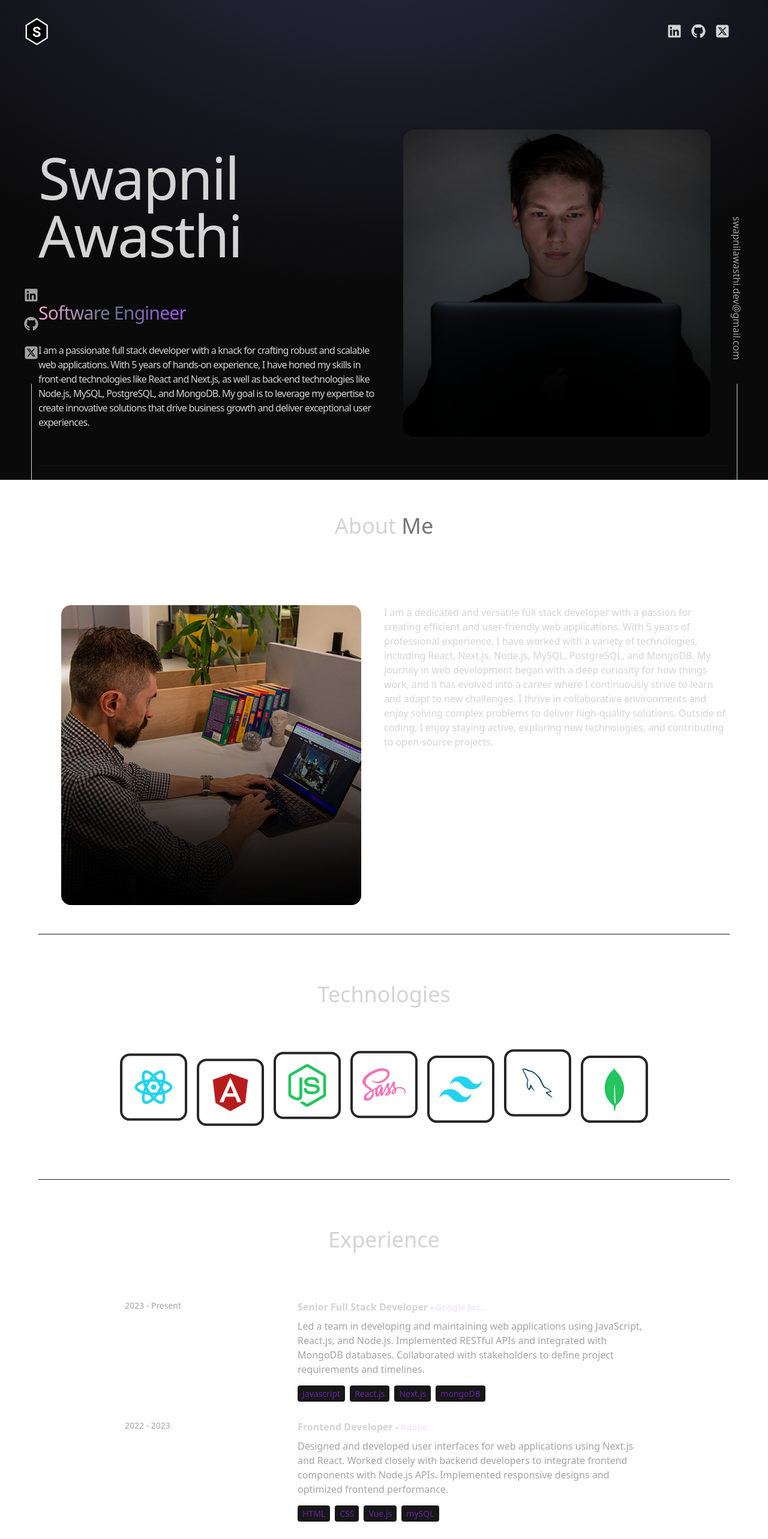
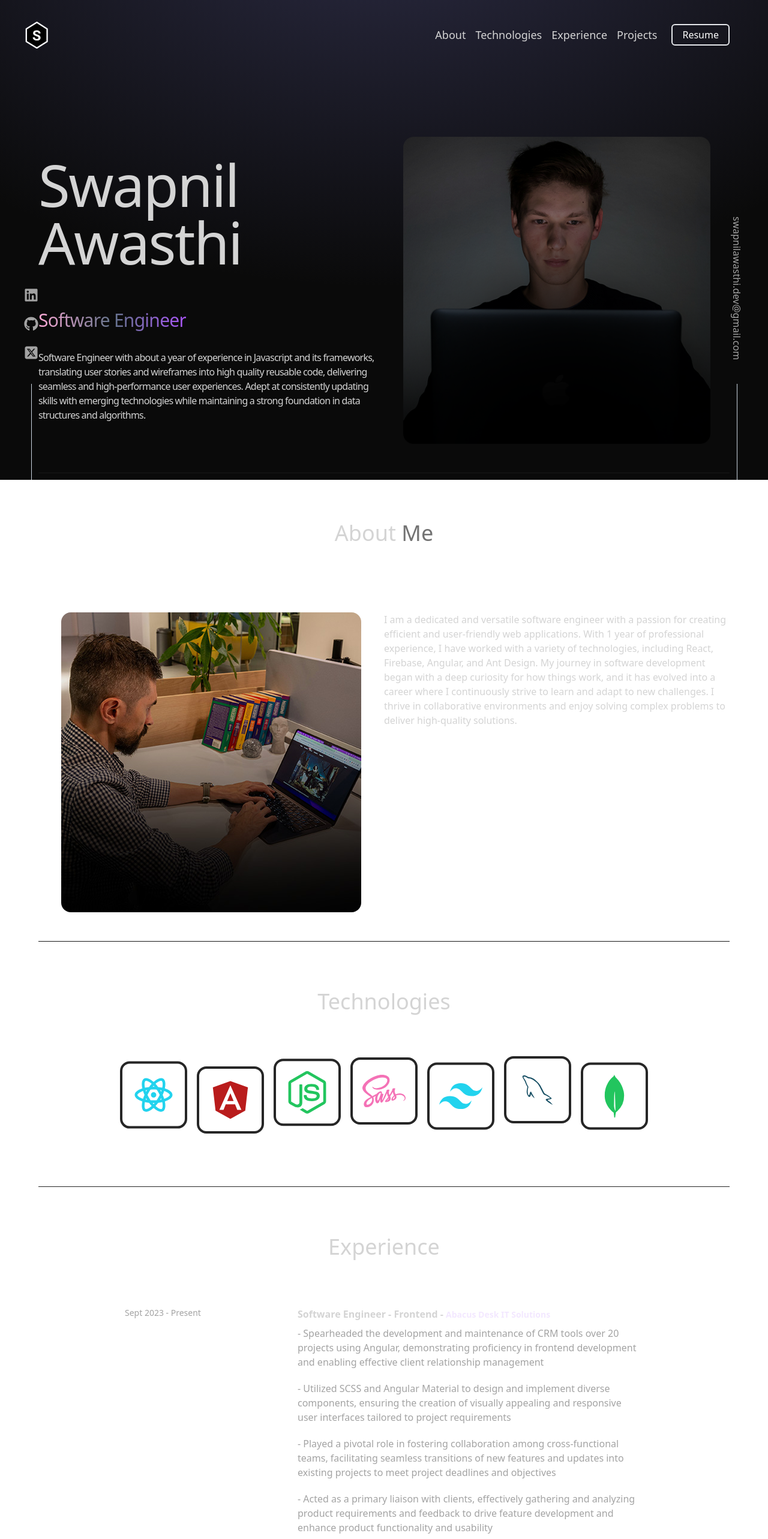
Before and after one commit to swapnilawasthi-dev/dev-porfolio, a React (Vite) app: page / in a window 1280 px wide. Shown: the top 2566 px of the page at 60% size. Built offline with nearby package versions, Linux system fonts and the light colour scheme.

Commit message:
Content changes

```diff
--- a/package.json
+++ b/package.json
@@ -13,7 +13,8 @@
     "framer-motion": "^11.0.24",
     "react": "^18.2.0",
     "react-dom": "^18.2.0",
-    "react-icons": "^5.0.1"
+    "react-icons": "^5.0.1",
+    "react-typed": "^2.0.12"
   },
   "devDependencies": {
     "@types/react": "^18.2.66",
--- a/src/components/About.jsx
+++ b/src/components/About.jsx
@@ -4,38 +4,37 @@ import { motion } from "framer-motion";
 
 const About = () => {
   return (
-    <div className='border-b border-neutral-900 pb-4'>
-        <h1 className='my-20 text-center text-4xl'>
+    <div id="about" className="border-b border-neutral-900 pb-4">
+      <h1 className="my-20 text-center text-4xl">
         About
-            <span className='text-neutral-500'> Me</span>
+        <span className="text-neutral-500"> Me</span>
       </h1>
-        <div className='flex flex-wrap '>
+      <div className="flex flex-wrap ">
         <motion.div
-                whileInView={{opacity: 1, x: 0}}
-                initial={{opacity:0, x:-100}}
-                transition={{duration: 0.5}}
-                className='w-full lg:w-1/2 lg:p-8'
+          whileInView={{ opacity: 1, x: 0 }}
+          viewport={{ once: true }}
+          initial={{ opacity: 0, x: -100 }}
+          transition={{ duration: 0.5 }}
+          className="w-full lg:w-1/2 lg:p-8"
         >
-                <div className='flex justify-center items-center'>
-                    <img  className="rounded-2xl" src={aboutImg} alt="about me"/>
+          <div className="flex justify-center items-center">
+            <img className="rounded-2xl" src={aboutImg} alt="about me" />
           </div>
         </motion.div>
         <motion.div
-                whileInView={{opacity: 1, x: 0}}
-                initial={{opacity:0, x:100}}
-                transition={{duration: 0.5}}
+          whileInView={{ opacity: 1, x: 0 }}
+          viewport={{ once: true }}
+          initial={{ opacity: 0, x: 100 }}
+          transition={{ duration: 0.5 }}
           className="w-full lg:w-1/2"
-
         >
           <div className="flex justify-center lg:justify-start">
             <p className="my-2 max-w-xl py-6">{ABOUT_TEXT}</p>
           </div>
-
         </motion.div>
       </div>
+    </div>
+  );
+};
 
-    </div>
-  )
-}
-
-export default About
+export default About;
--- a/src/components/Experience.jsx
+++ b/src/components/Experience.jsx
@@ -1,13 +1,14 @@
-import { EXPERIENCES } from "../constants"
+import { EXPERIENCES } from "../constants";
 import { motion } from "framer-motion";
 
 const Experience = () => {
   return (
-    <div className="border-b border-neutral-900 pb-4">
+    <div id="experience" className="border-b border-neutral-900 pb-4">
       <motion.h1
-        whileInView={{opacity: 1, y: 0}}
-        initial={{opacity: 0, y:-100}}
-        transition={{duration: 0.5}}
+        whileInView={{ opacity: 1, y: 0 }}
+        viewport={{ once: true }}
+        initial={{ opacity: 0, y: -100 }}
+        transition={{ duration: 0.5 }}
         className="my-20 text-center text-4xl"
       >
         Experience
@@ -16,25 +17,37 @@ const Experience = () => {
         {EXPERIENCES.map((experience, index) => (
           <div key={index} className="mb-8 flex flex-wrap lg:justify-center">
             <motion.div
-                    whileInView={{opacity: 1, x: 0}}
-                    initial={{opacity: 0, x: -100}}
-                    transition={{duration: 1}}
+              whileInView={{ opacity: 1, x: 0 }}
+              viewport={{ once: true }}
+              initial={{ opacity: 0, x: -100 }}
+              transition={{ duration: 1 }}
               className="w-full lg:w-1/4"
             >
               <p className="mb-2 text-sm text-neutral-400">{experience.year}</p>
             </motion.div>
             <motion.div
-                    whileInView={{opacity: 1, x: 0}}
-                    initial={{opacity: 0, x: 100}}
-                    transition={{duration: 1}}
+              whileInView={{ opacity: 1, x: 0 }}
+              viewport={{ once: true }}
+              initial={{ opacity: 0, x: 100 }}
+              transition={{ duration: 1 }}
               className="w-full max-w-xl lg:w-3/4"
             >
-                    <h6 className="mb-2 font-semibold">{experience.role} -{" "}
-                        <span className="text-sm text-purple-100">{experience.company}</span>
+              <h6 className="mb-2 font-semibold">
+                {experience.role} -{" "}
+                <span className="text-sm text-purple-100">
+                  {experience.company}
+                </span>
               </h6>
-                    <p className="mb-4 text-neutral-400">{experience.description}</p>
+              <ul className="mb-4 text-neutral-400">
+                {experience.description.map((point) => (
+                  <li className=" mb-5">- {point}</li>
+                ))}
+              </ul>
               {experience.technologies.map((tech, index) => (
-                        <span key={index} className="mr-2 mt-4 rounded bg-neutral-900 px-2 py-1 text-sm font-medium text-purple-800">
+                <span
+                  key={index}
+                  className="mr-2 mt-4 rounded bg-neutral-900 px-2 py-1 text-sm font-medium text-purple-800"
+                >
                   {tech}
                 </span>
               ))}
@@ -43,7 +56,7 @@ const Experience = () => {
         ))}
       </div>
     </div>
-  )
-}
+  );
+};
 
-export default Experience
+export default Experience;
--- a/src/components/Hero.jsx
+++ b/src/components/Hero.jsx
@@ -1,35 +1,40 @@
-import {HERO_CONTENT} from "../constants";
+import { HERO_CONTENT } from "../constants";
 import { motion } from "framer-motion";
-import profilePic from "../assets/kevinRushProfile.png"
+import profilePic from "../assets/kevinRushProfile.png";
 
 const container = (delay) => ({
-    hidden: {x: -100, opacity: 0},
+  hidden: { x: -100, opacity: 0 },
   visible: {
     x: 0,
     opacity: 1,
-        transition: {duration: 0.5, delay: delay}
-    }
-})
+    transition: { duration: 0.5, delay: delay },
+  },
+});
 
 const Hero = () => {
   return (
     <div className="border-b border-neutral-900 pb-4 lg:mmb-35">
-        <div className='flex flex-wrap'>
-            <div className='w-full lg:w-1/2'>
-                <div className='flex flex-col items-center lg:items-start'>
+      <div className="flex flex-wrap">
+        <div className="w-full lg:w-1/2">
+          <div className="flex flex-col items-center lg:items-start">
             <motion.h1
               variants={container(0)}
               initial="hidden"
               animate="visible"
-                        className='pb-16 text-6xl font-thin tracking-tight lg:mt-16 lg:text-8xl'>Swapnil Awasthi</motion.h1>
-                    <motion.span variants={container(0.5)}
+              className="pb-16 text-6xl font-thin tracking-tight lg:mt-16 lg:text-8xl"
+            >
+              Swapnil Awasthi
+            </motion.h1>
+            <motion.span
+              variants={container(0.5)}
               initial="hidden"
               animate="visible"
-                        className='bg-gradient-to-r from-pink-300 via-slate-500 to-purple-500 bg-clip-text bg-clip-test text-3xl tracking-tight text-transparent'
+              className="bg-gradient-to-r from-pink-300 via-slate-500 to-purple-500 bg-clip-text bg-clip-test text-3xl tracking-tight text-transparent"
             >
               Software Engineer
             </motion.span>
-                    <motion.p variants={container(1)}
+            <motion.p
+              variants={container(1)}
               initial="hidden"
               animate="visible"
               className="my-2 max-w-xl py-6 font-light tracking-tighter"
@@ -41,18 +46,18 @@ const Hero = () => {
         <div className="w-full lg:w-1/2 lg:p-8">
           <div className="flex justify-center">
             <motion.img
-                        initial={{x:100, opacity: 0}}
-                        animate= {{x:0, opacity: 1}}
-                        transition={{duration: 1, delay: 1.2}}
+              initial={{ x: 100, opacity: 0 }}
+              animate={{ x: 0, opacity: 1 }}
+              transition={{ duration: 1, delay: 1.2 }}
               src={profilePic}
               alt="Swapnil Awasthi"
+              className=" "
             />
           </div>
         </div>
       </div>
+    </div>
+  );
+};
 
-    </div>
-  )
-}
-
-export default Hero
+export default Hero;
--- a/src/components/Navbar.jsx
+++ b/src/components/Navbar.jsx
@@ -1,24 +1,67 @@
 import logo from "../assets/logo.svg";
-import {FaLinkedin} from "react-icons/fa";
-import {FaGithub} from "react-icons/fa";
-import {FaSquareXTwitter} from "react-icons/fa6";
 
 const Navbar = () => {
   return (
     <nav className="mb-20 flex items-center justify-between py-2">
       <div className="flex flex-shrink-0 items-center">
-        <img className="mx-2 w-10" src={logo} alt="logo" />
+        <a href="/">
+          <img className="mx-2 w-10" src={logo} alt="logo" />
+        </a>
       </div>
       <div className="m-8 flex item-center justify-center gap-4 text-2xl">
-
-
-        <FaLinkedin/>
-        <FaGithub/>
-        <FaSquareXTwitter/>
+        <button
+          className=" hover:text-white text-lg"
+          onClick={() =>
+            document
+              .getElementById("about")
+              .scrollIntoView({ behavior: "smooth" })
+          }
+        >
+          About
+        </button>
+        <button
+          className=" hover:text-white text-lg"
+          onClick={() =>
+            document
+              .getElementById("technologies")
+              .scrollIntoView({ behavior: "smooth" })
+          }
+        >
+          Technologies
+        </button>
+        <button
+          className=" hover:text-white text-lg"
+          onClick={() =>
+            document
+              .getElementById("experience")
+              .scrollIntoView({ behavior: "smooth" })
+          }
+        >
+          Experience
+        </button>
+        <button
+          className=" hover:text-white text-lg"
+          onClick={() =>
+            document
+              .getElementById("projects")
+              .scrollIntoView({ behavior: "smooth" })
+          }
+        >
+          Projects
+        </button>
+        <button
+          className="text-white text-base ml-2 border-2 px-4 py-1 rounded-md hover:bg-[rgba(256,256,256,0.1)]"
+          onClick={() =>
+            document
+              .getElementById("projects")
+              .scrollIntoView({ behavior: "smooth" })
+          }
+        >
+          Resume
+        </button>
       </div>
     </nav>
-  )
-}
+  );
+};
 
-
-export default Navbar
+export default Navbar;
--- a/src/components/Projects.jsx
+++ b/src/components/Projects.jsx
@@ -1,50 +1,60 @@
-import React from 'react'
-import { PROJECTS } from '../constants'
+import React from "react";
+import { PROJECTS } from "../constants";
 import { motion } from "framer-motion";
 
 const Projects = () => {
   return (
-    <div className='border-b border-neutral-900 pb-4'>
+    <div id="projects" className="border-b border-neutral-900 pb-4">
       <motion.h1
-        whileInView={{opacity: 1, y: 0}}
-        initial={{opacity: 0, y:-100}}
-        transition={{duration: 0.5}}
-        className='my-20 text-center text-4xl'
+        whileInView={{ opacity: 1, y: 0 }}
+        viewport={{ once: true }}
+        initial={{ opacity: 0, y: -100 }}
+        transition={{ duration: 0.5 }}
+        className="my-20 text-center text-4xl"
       >
         Projects
       </motion.h1>
-      <div>{PROJECTS.map((project, index) => (
-        <div key={index} className='mb-8 flex flex-wrap lg:justify-center'>
+      <div>
+        {PROJECTS.map((project, index) => (
+          <div key={index} className="mb-8 flex flex-wrap lg:justify-center">
             <motion.div
-                whileInView={{opacity: 1, x: 0}}
-                initial={{opacity: 0, x:-100}}
-                transition={{duration: 0.5}}
-                className='w-full lg:w-1/4'
+              whileInView={{ opacity: 1, x: 0 }}
+              viewport={{ once: true }}
+              initial={{ opacity: 0, x: -100 }}
+              transition={{ duration: 0.5 }}
+              className="w-full lg:w-1/4"
             >
               <img
                 src={project.image}
                 width={150}
                 height={150}
                 alt={project.title}
-                    className='mb-6 rounded'
+                className="mb-6 rounded"
               />
             </motion.div>
             <motion.div
-                whileInView={{opacity: 1, x: 0}}
-                initial={{opacity: 0, x: 100}}
-                transition={{duration: 0.5}}
-                className='w-full max-w-xl lg:w-3/4'
+              whileInView={{ opacity: 1, x: 0 }}
+              viewport={{ once: true }}
+              initial={{ opacity: 0, x: 100 }}
+              transition={{ duration: 0.5 }}
+              className="w-full max-w-xl lg:w-3/4"
             >
-                <h6 className='mb-2 font-semibold'>{project.title}</h6>
-                <p className='mb-4 text-neutral-400'>{project.description}</p>
+              <h6 className="mb-2 font-semibold">{project.title}</h6>
+              <p className="mb-4 text-neutral-400">{project.description}</p>
               {project.technologies.map((tech, index) => (
-                    <span key={index} className='mr-2 rounded bg-neutral-900 px-2 py-1 text-sm font-medium text-purple-900'>{tech}</span>
+                <span
+                  key={index}
+                  className="mr-2 rounded bg-neutral-900 px-2 py-1 text-sm font-medium text-purple-900"
+                >
+                  {tech}
+                </span>
               ))}
             </motion.div>
           </div>
-      ))}</div>
+        ))}
       </div>
-  )
-}
+    </div>
+  );
+};
 
-export default Projects
+export default Projects;
--- a/src/components/Technologies.jsx
+++ b/src/components/Technologies.jsx
@@ -8,7 +8,7 @@ import { SiMongodb } from "react-icons/si";
 import { motion } from "framer-motion";
 
 const iconVariants = (duration) => ({
-    initial: {y: -10},
+  initial: { y: -10 },
   animate: {
     y: [10, -10],
     transition: {
@@ -16,25 +16,27 @@ const iconVariants = (duration) => ({
       ease: "linear",
       repeat: Infinity,
       repeatType: "reverse",
-        }
-    }
-})
+    },
+  },
+});
 
 const Technologies = () => {
   return (
-    <div className="border-b border-neutral-800 pb-24">
+    <div id="technologies" className="border-b border-neutral-800 pb-24">
       <motion.h1
-        whileInView={{opacity: 1, y: 0}}
-        initial={{opacity: 0, y:-100}}
-        transition={{duration: 1.5}}
+        whileInView={{ opacity: 1, y: 0 }}
+        initial={{ opacity: 0, y: -100 }}
+        viewport={{ once: true }}
+        transition={{ duration: 1.5 }}
         className="my-20 text-center text-4xl"
       >
         Technologies
       </motion.h1>
       <motion.div
-        whileInView={{opacity: 1, x: 0}}
-        initial={{opacity: 0, x:-100}}
-        transition={{duration: 1.5}}
+        whileInView={{ opacity: 1, x: 0 }}
+        initial={{ opacity: 0, x: -100 }}
+        transition={{ duration: 1.5 }}
+        viewport={{ once: true }}
         className="flex flex-wrap items-center justify-center gap-4"
       >
         <motion.div
@@ -95,7 +97,7 @@ const Technologies = () => {
         </motion.div>
       </motion.div>
     </div>
-  )
-}
+  );
+};
 
-export default Technologies
+export default Technologies;
--- a/src/constants/index.js
+++ b/src/constants/index.js
@@ -3,80 +3,73 @@ import project2 from "../assets/projects/project-2.jpg";
 import project3 from "../assets/projects/project-3.jpg";
 import project4 from "../assets/projects/project-4.jpg";
 
-export const HERO_CONTENT = `I am a passionate full stack developer with a knack for crafting robust and scalable web applications. With 5 years of hands-on experience, I have honed my skills in front-end technologies like React and Next.js, as well as back-end technologies like Node.js, MySQL, PostgreSQL, and MongoDB. My goal is to leverage my expertise to create innovative solutions that drive business growth and deliver exceptional user experiences.`;
-
-export const ABOUT_TEXT = `I am a dedicated and versatile full stack developer with a passion for creating efficient and user-friendly web applications. With 5 years of professional experience, I have worked with a variety of technologies, including React, Next.js, Node.js, MySQL, PostgreSQL, and MongoDB. My journey in web development began with a deep curiosity for how things work, and it has evolved into a career where I continuously strive to learn and adapt to new challenges. I thrive in collaborative environments and enjoy solving complex problems to deliver high-quality solutions. Outside of coding, I enjoy staying active, exploring new technologies, and contributing to open-source projects.`;
 
 export const EXPERIENCES = [
   {
-    year: "2023 - Present",
-    role: "Senior Full Stack Developer",
-    company: "Google Inc.",
-    description: `Led a team in developing and maintaining web applications using JavaScript, React.js, and Node.js. Implemented RESTful APIs and integrated with MongoDB databases. Collaborated with stakeholders to define project requirements and timelines.`,
-    technologies: ["Javascript", "React.js", "Next.js", "mongoDB"],
+    year: "Sept 2023 - Present",
+    role: "Software Engineer - Frontend",
+    company: "Abacus Desk IT Solutions",
+    description: [
+      `Spearheaded the development and maintenance of CRM tools over 20 projects using Angular, demonstrating proficiency in frontend development and enabling effective client relationship management`,
+      `Utilized SCSS and Angular Material to design and implement diverse components, ensuring the creation of visually appealing and responsive user interfaces tailored to project requirements`,
+      `Played a pivotal role in fostering collaboration among cross-functional teams, facilitating seamless transitions of new features and updates into existing projects to meet project deadlines and objectives`,
+      `Acted as a primary liaison with clients, effectively gathering and analyzing product requirements and feedback to drive feature development and enhance product functionality and usability`,
+      `Engineered a robust progress bar feature, empowering users to download extensive datasets in manageable chunks, thereby optimizing performance and user experience`,
+      `Led the successful migration of an application from Ionic to React Native, leveraging advanced skills in both frameworks to enhance app performance, scalability, and user engagement`,
+      `Developed and implemented user-engaging dashboards in React Native, delivering intuitive data visualization solutions that enhanced user interaction and facilitated data-driven decision-making`,
+      `Innovatively designed an Order module with integrated product recommendation capabilities, resulting in a notable 15% increase in the total amount per order through strategic upselling and personalized user experiences`,
+    ],
+    technologies: ["Angular", "SCSS", "Angular Material", "React Native", "Ionic"],
   },
   {
-    year: "2022 - 2023",
-    role: "Frontend Developer",
-    company: "Adobe",
-    description: `Designed and developed user interfaces for web applications using Next.js and React. Worked closely with backend developers to integrate frontend components with Node.js APIs. Implemented responsive designs and optimized frontend performance.`,
-    technologies: ["HTML", "CSS", "Vue.js", "mySQL"],
-  },
-  {
-    year: "2021 - 2022",
-    role: "Full Stack Developer",
-    company: "Facebook",
-    description: `Developed and maintained web applications using JavaScript, React.js, and Node.js. Designed and implemented RESTful APIs for data communication. Collaborated with cross-functional teams to deliver high-quality software products on schedule.`,
-    technologies: ["Python", "Svelte", "Three.js", "Postgres"],
-  },
-  {
-    year: "2020 - 2021",
-    role: "Software Engineer",
-    company: "Paypal",
-    description: `Contributed to the development of web applications using JavaScript, React.js, and Node.js. Managed databases and implemented data storage solutions using MongoDB. Worked closely with product managers to prioritize features and enhancements.`,
-    technologies: ["Ruby", "Rails", "PHP", "Sqlite"],
+    year: "Aug 2023 - Sept 2023",
+    role: "Software Engineer Intern",
+    company: "NEETPrep GoodEd Technologies Private Limited",
+    description: [
+      `Developed dynamic, reusable components for product pages using React and CSS, enhancing UI efficiency and consistency`,
+      `Expertly crafted HTML emails with pre-2000 CSS, achieving responsive and visually appealing layouts without relying on CSS Grid or Flexbox`,
+      `Automated email delivery utilizing AWS SES, streamlining communication processes`
+    ],
+    technologies: ["React", "CSS", "HTML", "AWS SES"],
   },
 ];
-
-export const PROJECTS = [
-  {
-    title: "E-Commerce Website",
-    image: project1,
-    description:
-      "A fully functional e-commerce website with features like product listing, shopping cart, and user authentication.",
-    technologies: ["HTML", "CSS", "React", "Node.js", "MongoDB"],
-  },
-  {
-    title: "Task Management App",
-    image: project2,
-    description:
-      "An application for managing tasks and projects, with features such as task creation, assignment, and progress tracking.",
-    technologies: ["HTML", "CSS", "Angular", "Firebase"],
-  },
-  {
-    title: "Portfolio Website",
-    image: project3,
-    description:
-      "A personal portfolio website showcasing projects, skills, and contact information.",
-    technologies: ["HTML", "CSS", "React", "Bootstrap"],
-  },
-  {
-    title: "Blogging Platform",
-    image: project4,
-    description:
-      "A platform for creating and publishing blog posts, with features like rich text editing, commenting, and user profiles.",
-    technologies: ["HTML", "CSS", "Vue.js", "Express", "mySQL"],
-  },
-];
-
-export const CONTACT = {
-  address: "767 Fifth Avenue, New York, NY 10153 ",
-  phoneNo: "+12 4555 666 00 ",
-  email: "swapnilawasthi.dev@gmail.com",
-};
 
 export const NAVLINKS = {
   github: "https://github.com/swapnilawasthi-dev",
   linkedIn: "https://www.linkedin.com/in/swapnil-awasthi-710a5a168/",
   x: "https://twitter.com/_swapnilawasthi",
 };
+
+
+export const HERO_CONTENT = `Software Engineer with about a year of experience in Javascript and its frameworks, translating user stories and wireframes into high quality reusable code, delivering seamless and high-performance user experiences. Adept at consistently updating skills with emerging technologies while maintaining a strong foundation in data structures and algorithms.`;
+
+export const ABOUT_TEXT = `I am a dedicated and versatile software engineer with a passion for creating efficient and user-friendly web applications. With 1 year of professional experience, I have worked with a variety of technologies, including React, Firebase, Angular, and Ant Design. My journey in software development began with a deep curiosity for how things work, and it has evolved into a career where I continuously strive to learn and adapt to new challenges. I thrive in collaborative environments and enjoy solving complex problems to deliver high-quality solutions.`;
+
+export const PROJECTS = [
+  {
+    title: "JS Editor",
+    image: project1,
+    description:
+      "Built an online editor for showcasing user-created HTML, CSS, and JavaScript code snippets. Utilized ReactJs, Firebase, and Tailwind.",
+    technologies: ["ReactJs", "Firebase", "Tailwind"],
+  },
+  {
+    title: "Netflix Clone",
+    image: project2,
+    description:
+      "Developed a Netflix clone to play YouTube trailers using YouTube and movie trailer APIs. Utilized ReactJs, Firebase, Movie Trailer API, and YouTube API.",
+    technologies: ["ReactJs", "Firebase", "Movie Trailer API", "YouTube API"],
+  },
+  {
+    title: "Admin Dashboard",
+    image: project3,
+    description:
+      "Built a React Admin Dashboard with real-time data, charts, events, kanban, CRM, etc. Utilized React, Refine Tooling, and Ant Design.",
+    technologies: ["React", "Refine Tooling", "Ant Design"],
+  },
+];
+
+export const CONTACT = {
+  email: "swapnilawasthi.dev@gmail.com",
+  phoneNo: "+91 8003951788",
+};
```
Also changed, not shown: src/App.jsx (+18 -19 lines), src/components/Contact.jsx (+23 -15 lines), 2 other files (tests, documents, lock files or other folders). Lines whose indentation alone changed are shown as unchanged.
